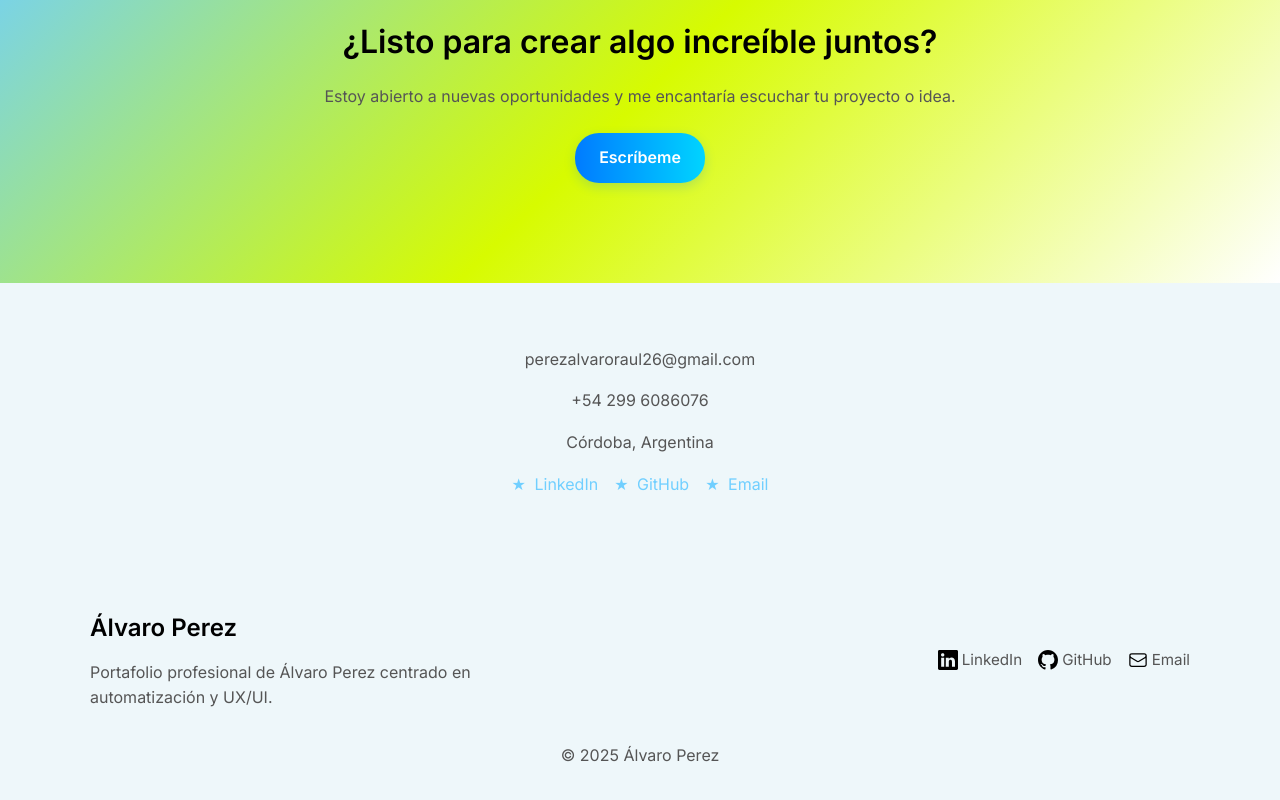
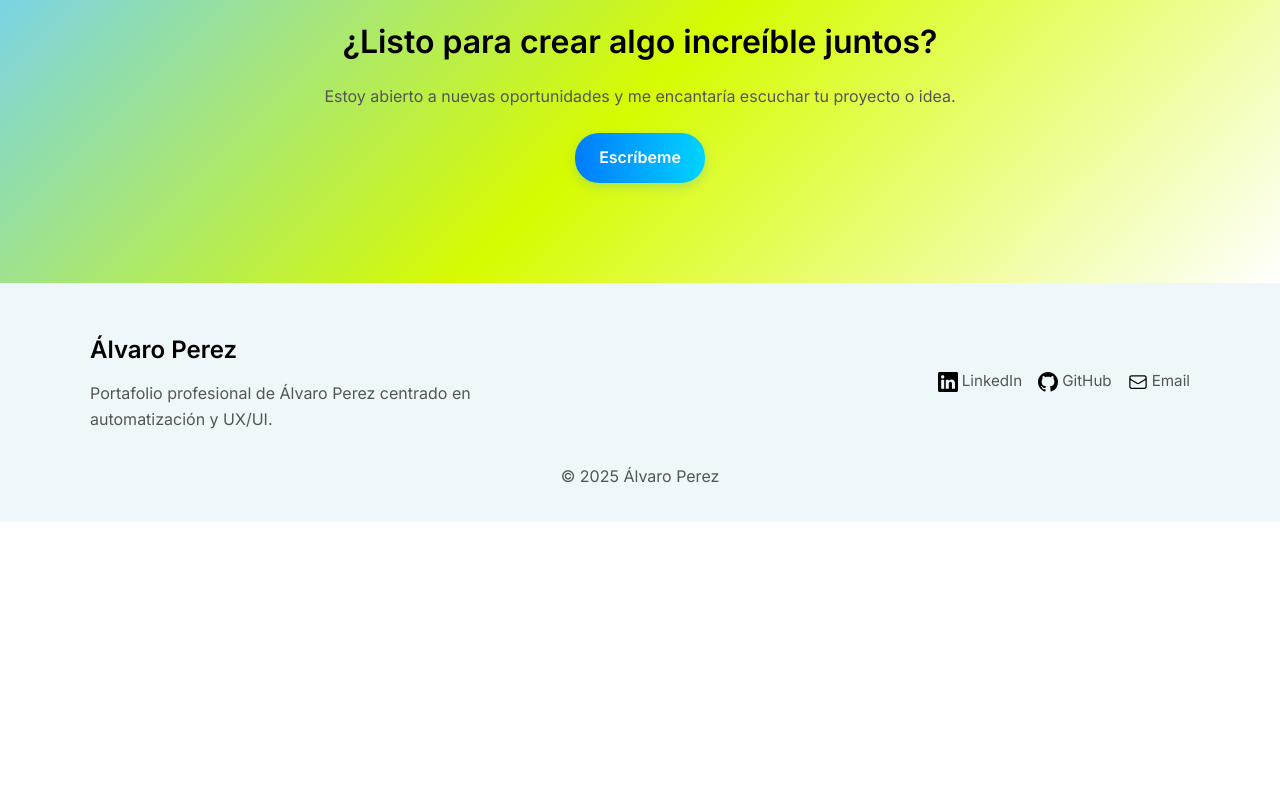
Before and after one commit to Perez-Alvaro/landing-template, a React (Vite) app: page / in a window 1280 px wide. Shown: the part 5395-6195 px from the top of the page. After the commit the page ends 5917 px from the top, so only its background shows below. Built offline with nearby package versions, Linux system fonts and the light colour scheme.

Commit message:
estructura LISTA

```diff
--- a/src/App.jsx
+++ b/src/App.jsx
@@ -12,7 +12,6 @@ import FinalSection from "./components/FinalSection";
 import Projects from "./components/Projects";
 import Experience from "./components/Experience";
 import Education from "./components/Education";
-import Contact from "./components/Contact";
 
 function App() {
   return (
@@ -28,7 +27,6 @@ function App() {
       <Testimonials />
       <FAQ />
       <FinalSection />
-      <Contact />
       <Footer />
     </div>
   );
--- a/src/components/Contact.jsx
+++ /dev/null
@@ -1,22 +0,0 @@
-import React from "react";
-import contactData from "../data/contact.json";
-import "../styles.css";
-
-const Contact = () => (
-  <section className="contact-section fade-in" id="contact">
-    <div className="contact-container">
-      <p className="contact-item">{contactData.email}</p>
-      <p className="contact-item">{contactData.phone}</p>
-      <p className="contact-item">{contactData.location}</p>
-      <div className="contact-links">
-        {contactData.social.map((item, index) => (
-          <a key={index} href={item.url} className="contact-link">
-            <span className="contact-icon">★</span> {item.label}
-          </a>
-        ))}
-      </div>
-    </div>
-  </section>
-);
-
-export default Contact;
```
